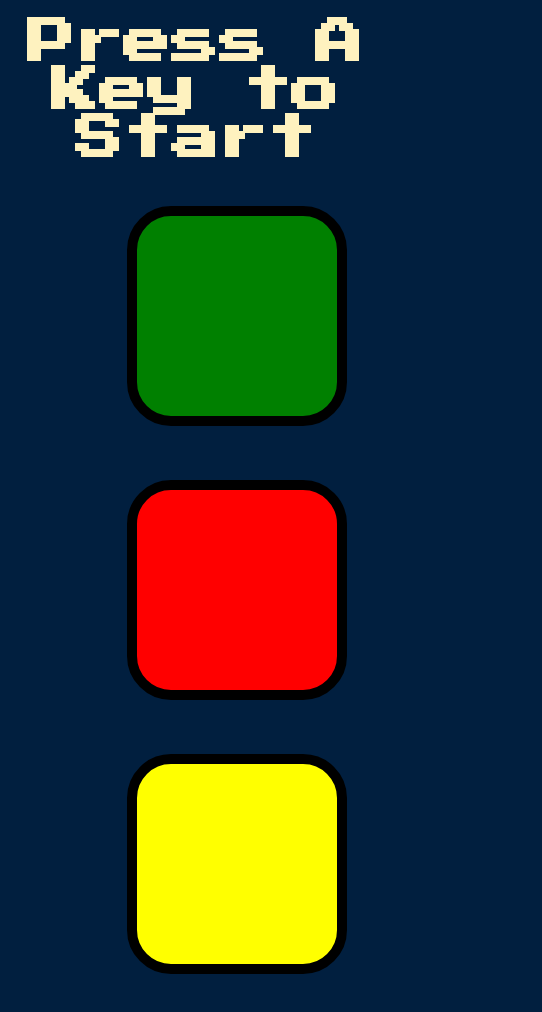
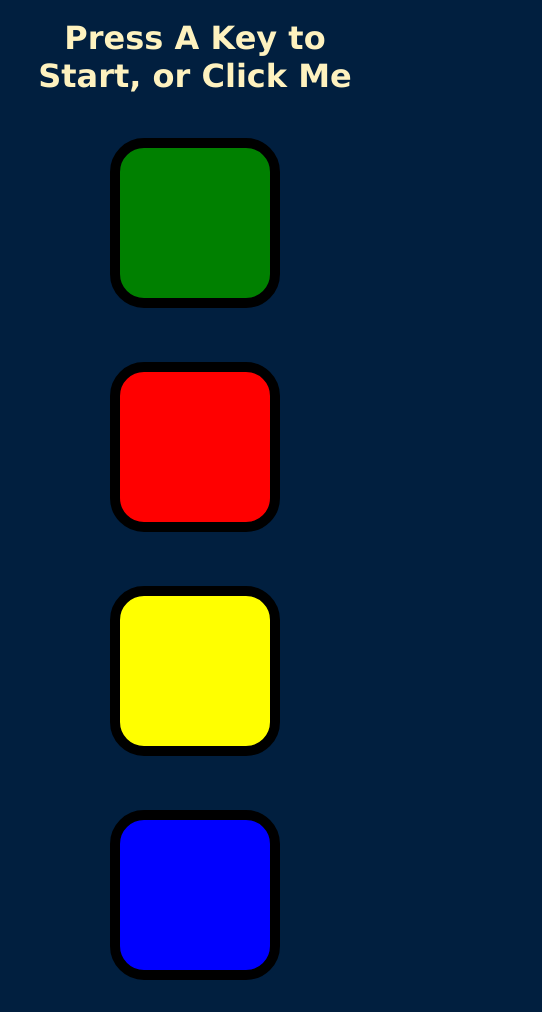
Before and after one commit to whroberts1411/Simon, a plain HTML site: page index.html in a window 390 px wide. Shown: the top 1012 px of the page, 542 px wide, since content can reach past the window. Drawn offline with nearby package versions, Linux system fonts and the light colour scheme.

Commit message:
Mobile device mods
Make responsive to mobile device screen size

```diff
--- a/game.js
+++ b/game.js
@@ -14,7 +14,7 @@ $(".btn").on("click", function () {
   userClickedPattern.push(userChosenColour);
   playSound(userChosenColour);
   animatePressed(userChosenColour);
-});
+ });
 
 $("body").keydown(function () {
   $(".next").animate({ opacity: 1 });
@@ -51,7 +51,7 @@ function nextSequence() {
   selected = $("#" + randomChosenColour);
 
   playSound(randomChosenColour);
-  selected.fadeOut(80).fadeIn(80);
+  selected.fadeOut(150).fadeIn(150);
   animatePressed(randomChosenColour);
 
   level += 1;
@@ -99,7 +99,7 @@ function resetGame() {
 
   playSound("wrong");
   $(".next").animate({ opacity: 0 });
-  $("#level-title").text("Press A Key to Start");
+  $("#level-title").text("Press A Key to Start, or Click Me");
   gamePattern.length = 0;
   level = 0;
   gameStarted = false;
--- a/index.html
+++ b/index.html
@@ -9,7 +9,7 @@
   </head>
 
   <body>
-    <h1 id="level-title">Press A Key to Start</h1>
+    <h1 id="level-title">Press A Key to Start, or Click Me</h1>
     <div class="container">
       <div class="row">
         <div type="button" id="green" class="btn green"></div>
--- a/styles.css
+++ b/styles.css
@@ -4,7 +4,8 @@ body {
 }
 
 #level-title {
-  font-family: "Press Start 2P", cursive;
+  /* font-family: "Press Start 2P", cursive; */
+  font-family: Verdana, Geneva, Tahoma, sans-serif;
   font-size: 3rem;
   margin: 5%;
   color: #fef2bf;
@@ -69,3 +70,22 @@ body {
   background-color: rgb(64, 64, 253);
   color: yellow;
 }
+
+/* ------------------------------------------------------------------------- */
+@media screen and (max-width: 1100px) {
+  .btn {
+    height: 150px;
+    width: 150px;
+  }
+  #level-title {
+    font-size: 2rem;
+  }
+  .container {
+    width: 70%;
+  }
+  .next {
+    font-size: 1.5rem;
+    width: 300px;
+  }
+}
+/* ------------------------------------------------------------------------- */
```
